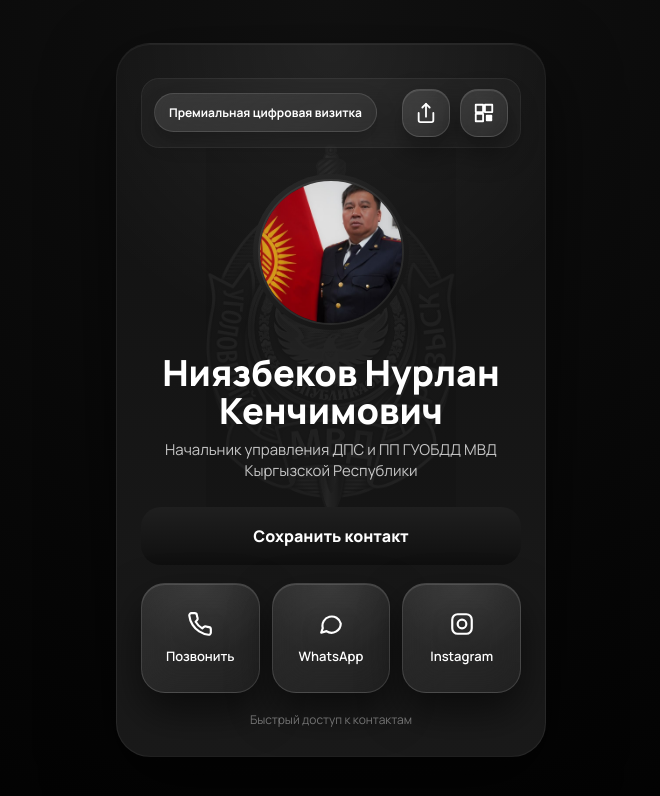
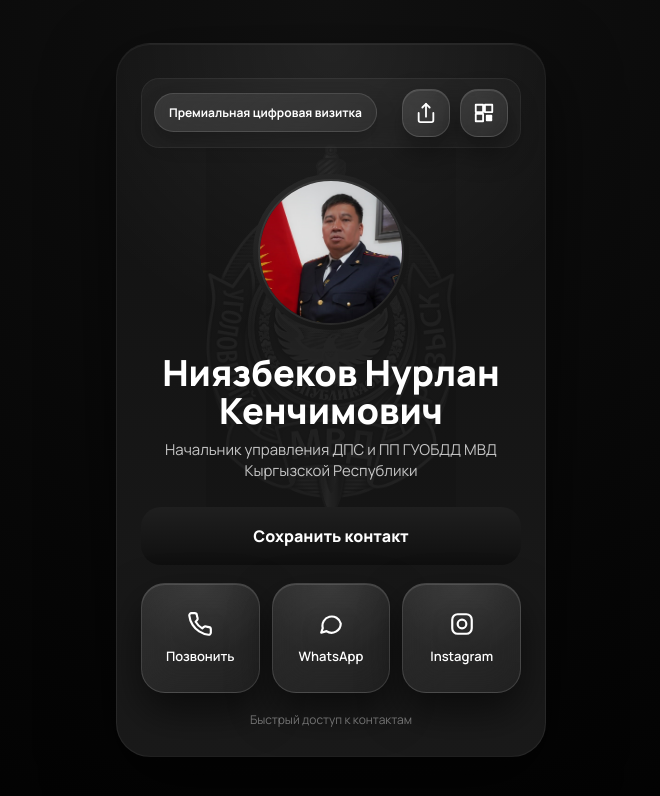
Before and after one commit to CardLink/s, a plain HTML site: page index.html in a window 1280 px wide. Shown: the whole page, without its empty margins (309-969 px from the left). Drawn offline with Linux system fonts and the light colour scheme.

Commit message:
Add files via upload

```diff
--- a/index.html
+++ b/index.html
@@ -327,7 +327,7 @@
     </div>
 
     <div class="photo-wrap">
-      <img src="photo1.jpeg" class="photo">
+      <img src="photo12.jpeg" class="photo">
     </div>
 
     <h1>Ниязбеков Нурлан<br>Кенчимович</h1>
```
Also changed, not shown: photo12.jpeg (added).
